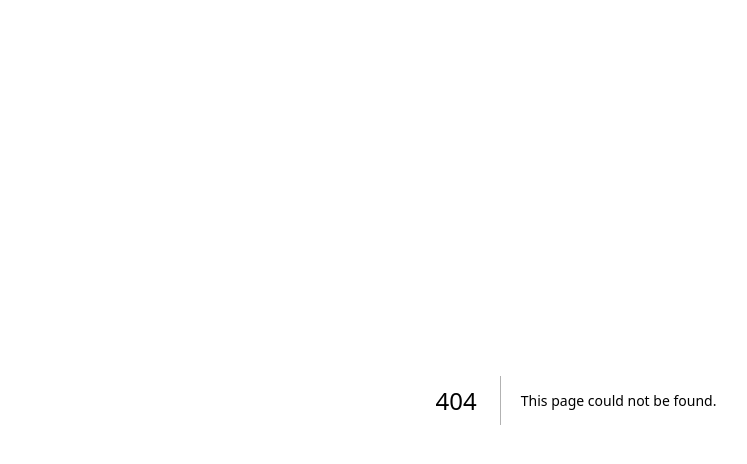
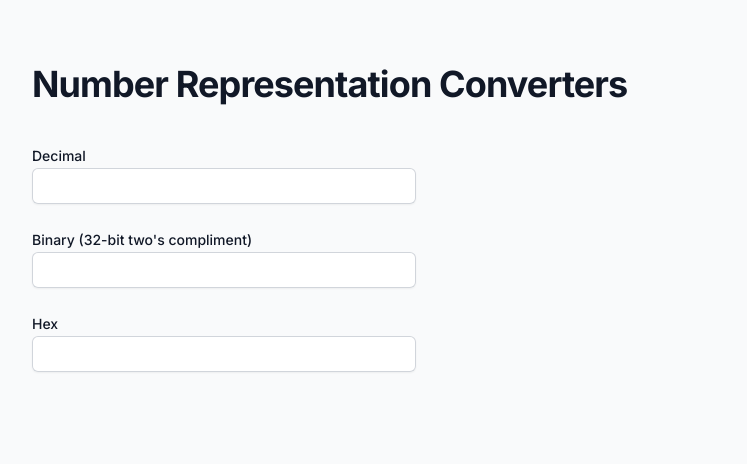
Before and after one commit to jeffreymeng/jeffkmeng.com, a Next.js app: page /tools/numbers in a window 1280 px wide. Before the commit this address had no page. Shown: the top 464 px of the page, without its empty margins (64-811 px from the left). Built offline with nearby package versions, Linux system fonts and the light colour scheme.

Commit message:
feat: number conversion tool

```diff
--- a/package.json
+++ b/package.json
@@ -11,6 +11,7 @@
   },
   "dependencies": {
     "@heroicons/react": "^2.0.18",
+    "@tailwindcss/forms": "^0.5.6",
     "@types/node": "20.2.5",
     "@types/react": "18.2.7",
     "@types/react-dom": "18.2.4",
--- /dev/null
+++ b/src/app/algos/page.tsx
@@ -0,0 +1,13 @@
+import React from "react";
+import Page from "@/components/Page";
+
+export default function AlgosPage() {
+  return (
+    <Page title={"Algorithms"}>
+      <p className="mt-6 text-lg leading-5 text-gray-900 dark:text-white">
+        This is a working list of a few data structures that I've implemented,
+        typically in the course of interview prep.
+      </p>
+    </Page>
+  );
+}
--- /dev/null
+++ b/src/app/tools/numbers/page.tsx
@@ -0,0 +1,102 @@
+"use client";
+import cx from "classnames";
+import React, { ReactNode, useState } from "react";
+import Page from "@/components/Page";
+
+type Converter = {
+  title: string;
+  isInvalid?: (x: string) => boolean | string;
+
+  parse: (x: string) => number;
+  display: (x: number) => string;
+};
+export default function NumbersPage() {
+  const [num, setNum] = useState<number | null>(null); // decimal representation of the current number
+  const [value, setValue] = useState<string>(""); // holds "invalid state" for the active input
+  const [active, setActive] = useState<number>(0);
+  const rangeBasedInvalid = (num: number) => {
+    if (num > 2 ** 31 - 1 || num < (-2) ** 31) {
+      return "Number is outside of signed 32-bit integer range!";
+    }
+    return false;
+  };
+  const converters: Converter[] = [
+    {
+      title: "Decimal",
+      isInvalid: (x: string) => rangeBasedInvalid(parseInt(x, 10)),
+      parse: (x: string) => parseInt(x, 10),
+      display: (x: number) => x + "",
+    },
+    {
+      title: "Binary (32-bit two's compliment)",
+      isInvalid: (x: string) => {
+        if (x.length > 32) {
+          return "Length is longer than 32 bits!";
+        } else if (x.split("").some((c) => c != "0" && c != "1")) {
+          return "Contains unrecognized digits!";
+        }
+
+        return false;
+      },
+      parse: (x: string) => ~~parseInt(x, 2), // https://stackoverflow.com/a/37022667/5511561
+      display: (x: number) => (x >>> 0).toString(2).padStart(32, "0"),
+    },
+    {
+      title: "Hex",
+      isInvalid: (x: string) => rangeBasedInvalid(parseInt(x, 16)),
+      parse: (x: string) => parseInt(x, 16),
+      display: (x: number) => (x >>> 0).toString(16).toUpperCase(),
+    },
+    // {
+    //   title: "Ascii",
+    //   parse: (x: string) => parseInt(x, 2),
+    //   display: (x: number) => (x >>> 0).toString(2),
+    // }
+  ];
+  const defaultIsInvalid = (s: string) => false;
+  return (
+    <Page title={"Number Representation Converters"} noFooter>
+      {converters.map(
+        ({ title, parse, display, isInvalid = defaultIsInvalid }, i) => (
+          <div className="max-w-sm mt-6" key={title}>
+            <label
+              htmlFor={"converter" + i}
+              className="block text-sm font-medium leading-6 text-gray-900"
+            >
+              {title}
+            </label>
+            <div>
+              <input
+                id={"converter" + i}
+                type="text"
+                value={active == i ? value : num == null ? "" : display(num)}
+                onChange={(e) => {
+                  const newValue = e.target.value;
+                  if (active != i) {
+                    setActive(i);
+                  }
+                  setValue(newValue);
+
+                  const parsedValue = parse(newValue);
+                  if (
+                    newValue != "" &&
+                    !isInvalid(newValue) &&
+                    !Number.isNaN(parsedValue)
+                  ) {
+                    setNum(parsedValue);
+                  } else if (newValue != "") {
+                    setNum(null);
+                  }
+                }}
+                className="block w-full rounded-md border-0 py-1.5 text-gray-900 shadow-sm ring-1 ring-inset ring-gray-300 placeholder:text-gray-400 focus:ring-2 focus:ring-inset focus:ring-indigo-600 sm:text-sm sm:leading-6"
+              />
+              {active == i && typeof isInvalid(value) == "string" && (
+                <p className={"text-red-800"}>{isInvalid(value)}</p>
+              )}
+            </div>
+          </div>
+        )
+      )}
+    </Page>
+  );
+}
--- /dev/null
+++ b/src/components/Page.tsx
@@ -0,0 +1,37 @@
+import cx from "classnames";
+import React, { ReactNode } from "react";
+
+export default function Page({
+  title,
+  children,
+  noFooter,
+}: {
+  title?: string;
+  children: ReactNode;
+  noFooter?: boolean;
+}) {
+  return (
+    <main className={"min-h-screen bg-gray-50"}>
+      <div
+        className={cx(
+          "relative isolate min-h-screen flex flex-col mx-auto max-w-7xl px-6 md:px-16 lg:px-24 py-12 sm:py-16"
+        )}
+      >
+        {title && (
+          <h2 className="text-3xl font-bold tracking-tight text-gray-900 dark:text-white sm:text-4xl pb-4">
+            {title}
+          </h2>
+        )}
+        <div className=" flex-grow">
+          <div className="">{children}</div>
+        </div>
+
+        {!noFooter && (
+          <p className="mt-16 text-md leading-5 text-gray-600 dark:text-gray-400">
+            Copyright &copy; 2023 Jeffrey Meng
+          </p>
+        )}
+      </div>
+    </main>
+  );
+}
--- a/tailwind.config.js
+++ b/tailwind.config.js
@@ -16,5 +16,5 @@ module.exports = {
   //     },
   //   },
   // },
-  plugins: [],
+  plugins: [require("@tailwindcss/forms")],
 };
```
Also changed, not shown: src/app/algos/segtree/page.tsx (added), 2 other files (tests, documents, lock files or other folders).
